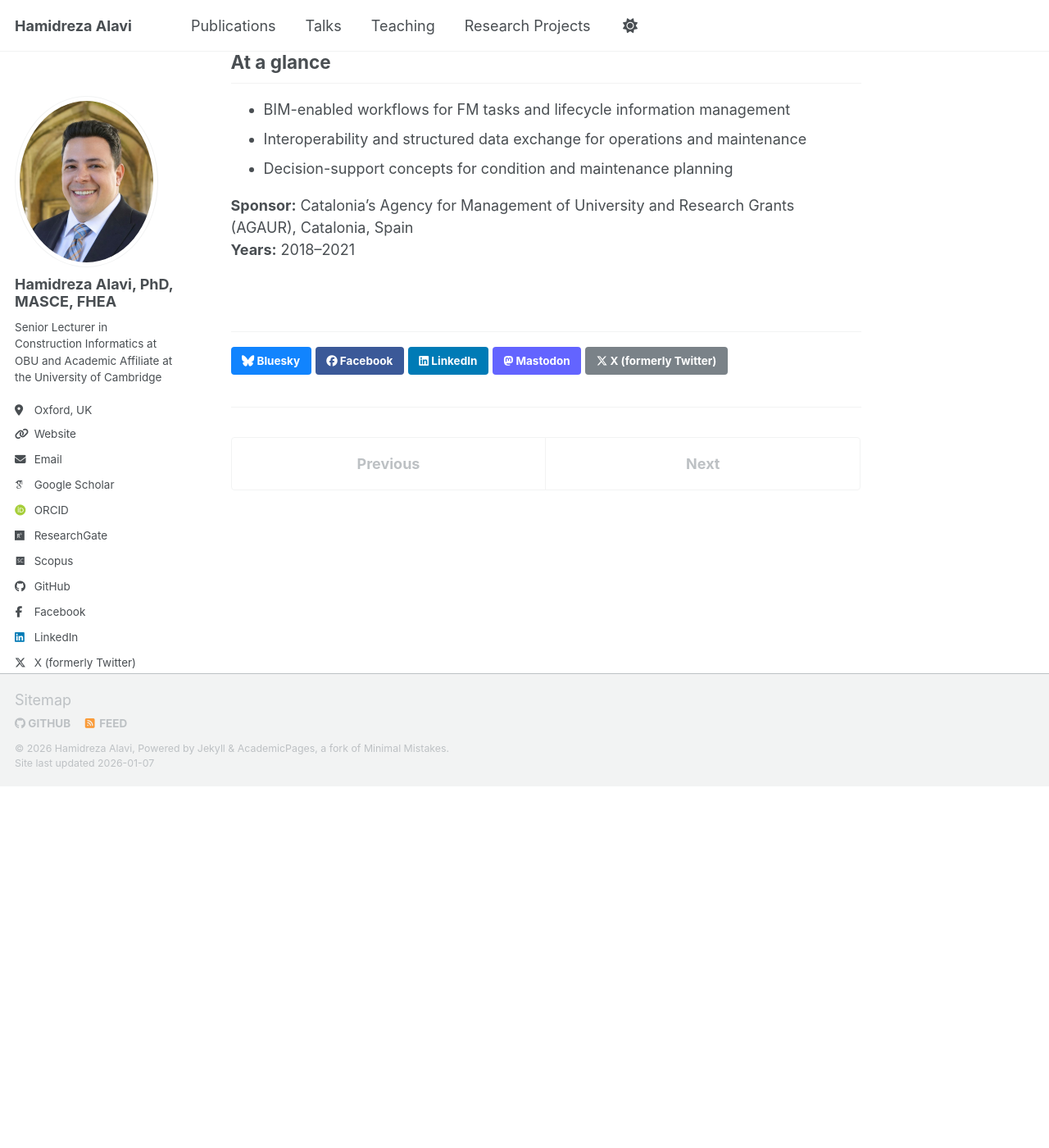
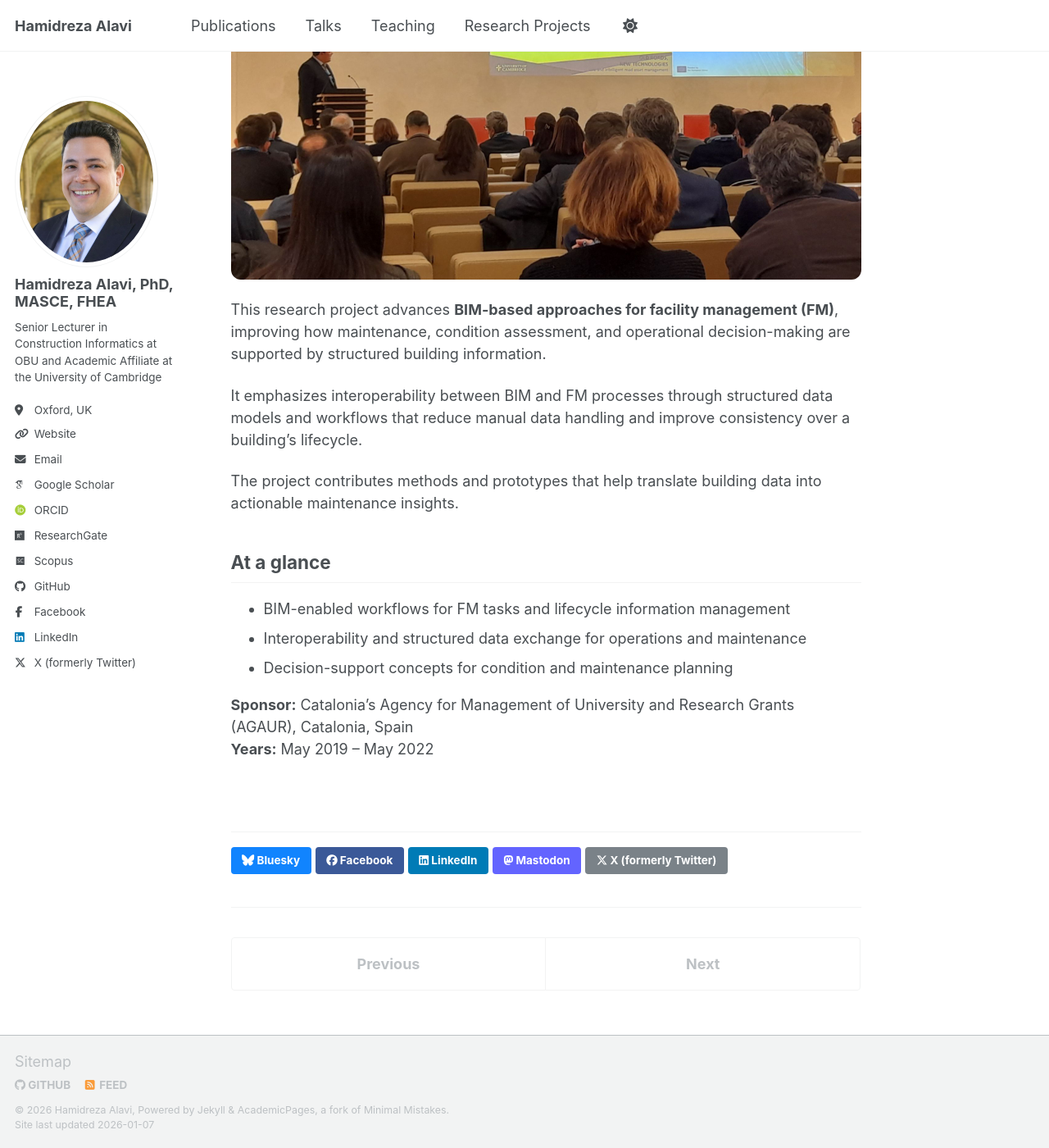
Before and after one commit to Hr-Alavi/Hr-Alavi.github.io, a Jekyll site: the page built from _portfolio/bim-for-facility-management.html, in a window 1280 px wide and 1400 px high, scrolled down 441 px. Shown: the whole window at 82% size. Built offline with Jekyll 4.4.1, drawn with Linux system fonts in a browser that asks for light colours; some web fonts are replaced; a script bundle is joined from its source files by our own code; library files that are not in the unit come from our copies.

Commit message:
Update bim-for-facility-management.html

```diff
--- a/_portfolio/bim-for-facility-management.html
+++ b/_portfolio/bim-for-facility-management.html
@@ -1,13 +1,17 @@
 ---
 title: "BIM for Facility Management"
-excerpt: "Sponsor: Catalonia’s Agency for Management of University and Research Grants (AGAUR), Catalonia, Spain &nbsp;|&nbsp; Years: 2018–2021<br/><img src='/images/500x300.png' alt='Project cover image'>"
+excerpt: "Sponsor: Catalonia’s Agency for Management of University and Research Grants (AGAUR), Catalonia, Spain &nbsp;|&nbsp; Years: 2018–2021<br/><img src='/images/FM.png' alt='Project cover image'>"
 collection: portfolio
 permalink: /portfolio/bim-for-facility-management/
 ---
+<p>
+  <img src="/images/1737369782132.png" alt="OMICRON project" style="max-width:900px; width:100%; border-radius:12px; display:block; margin:0.5rem auto 1.25rem auto;">
+</p>
 
 <p>This research project advances <strong>BIM-based approaches for facility management (FM)</strong>, improving how maintenance, condition assessment, and operational decision-making are supported by structured building information.</p>
 <p>It emphasizes interoperability between BIM and FM processes through structured data models and workflows that reduce manual data handling and improve consistency over a building’s lifecycle.</p>
 <p>The project contributes methods and prototypes that help translate building data into actionable maintenance insights.</p>
+
 
 <h2>At a glance</h2>
 <ul>
@@ -17,4 +21,4 @@ permalink: /portfolio/bim-for-facility-management/
 </ul>
 
 <p><strong>Sponsor:</strong> Catalonia’s Agency for Management of University and Research Grants (AGAUR), Catalonia, Spain<br/>
-<strong>Years:</strong> 2018–2021</p>
+<strong>Years:</strong> May 2019 – May 2022</p>
```
